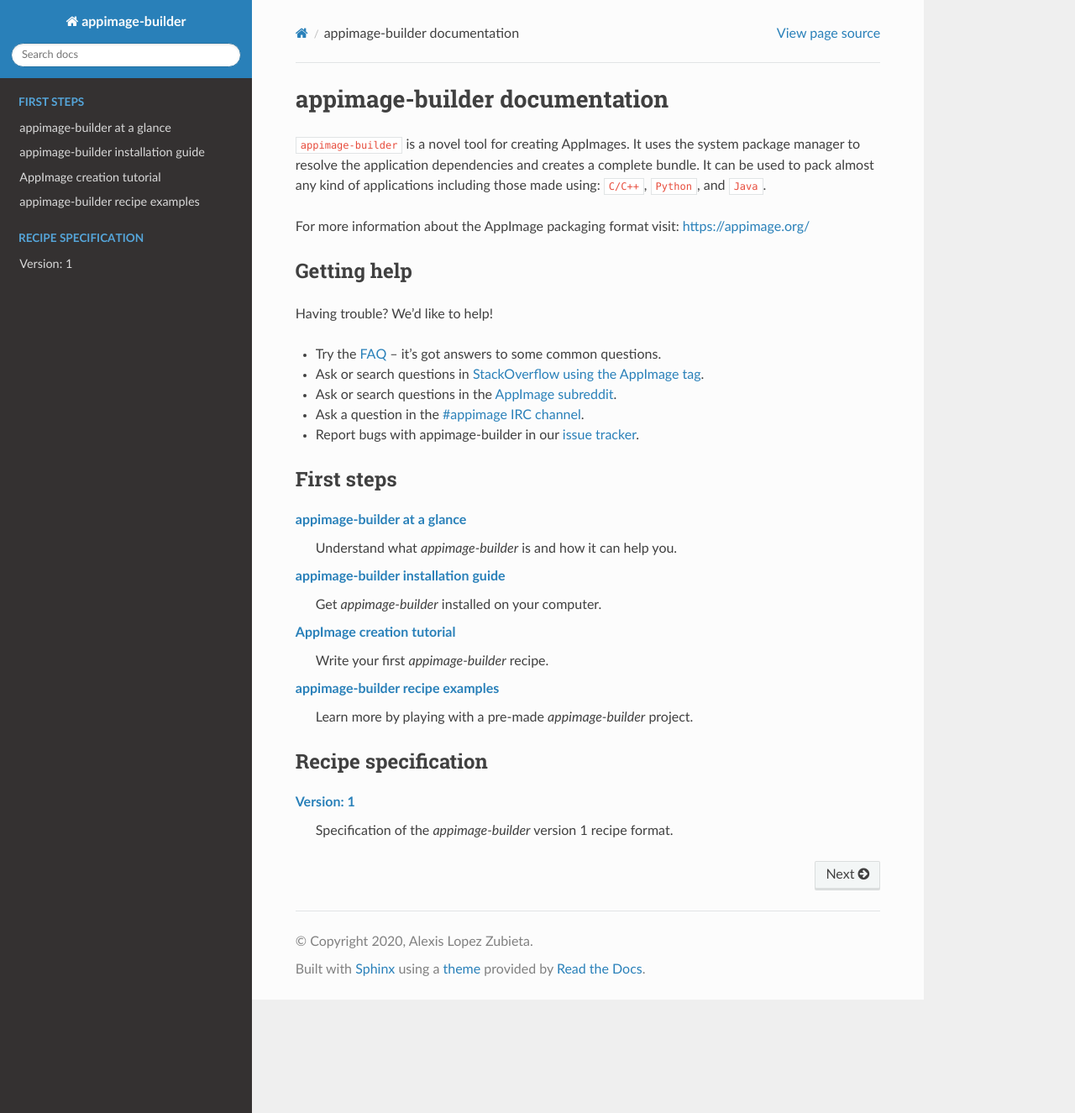
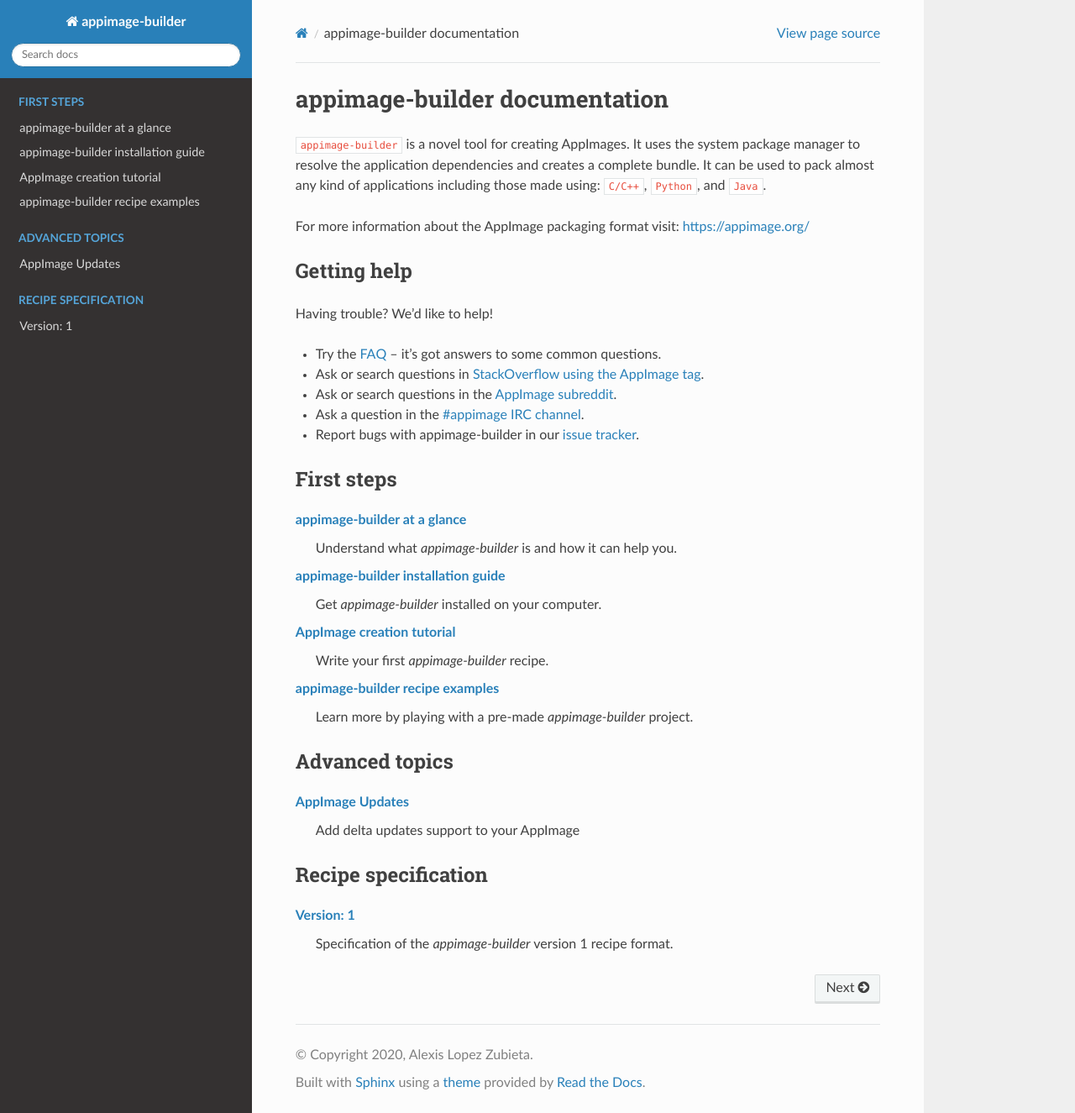
Before and after one commit to AppImageCrafters/appimage-builder-docs, a Sphinx documentation site: the page built from source/index.rst, in a window 1280 px wide and 1325 px high. Shown: the whole window at 84% size. Built offline with Sphinx 7.4.7 and the Read the Docs theme 2.0.0, drawn with Linux system fonts in a browser that asks for light colours.

Commit message:
add update instructions

```diff
--- a/source/index.rst
+++ b/source/index.rst
@@ -55,6 +55,20 @@ First steps
 :doc:`intro/examples`
     Learn more by playing with a pre-made `appimage-builder` project.
 
+===============
+Advanced topics
+===============
+
+.. toctree::
+   :caption: Advanced topics
+   :hidden:
+
+   advanced/updates
+
+
+:doc:`advanced/updates`
+    Add delta updates support to your AppImage
+
 
 ====================
 Recipe specification
```
Also changed, not shown: source/advanced/updates.rst (added, +78 -0 lines).
